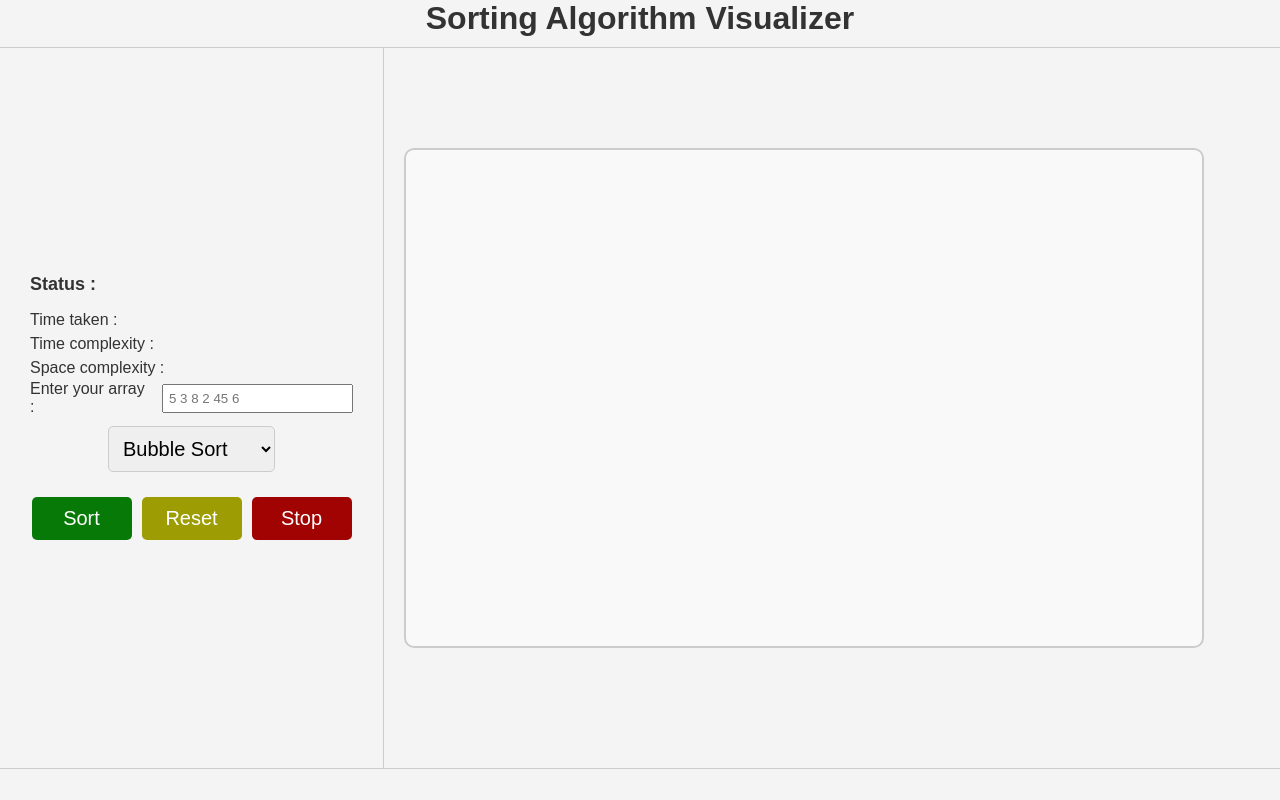
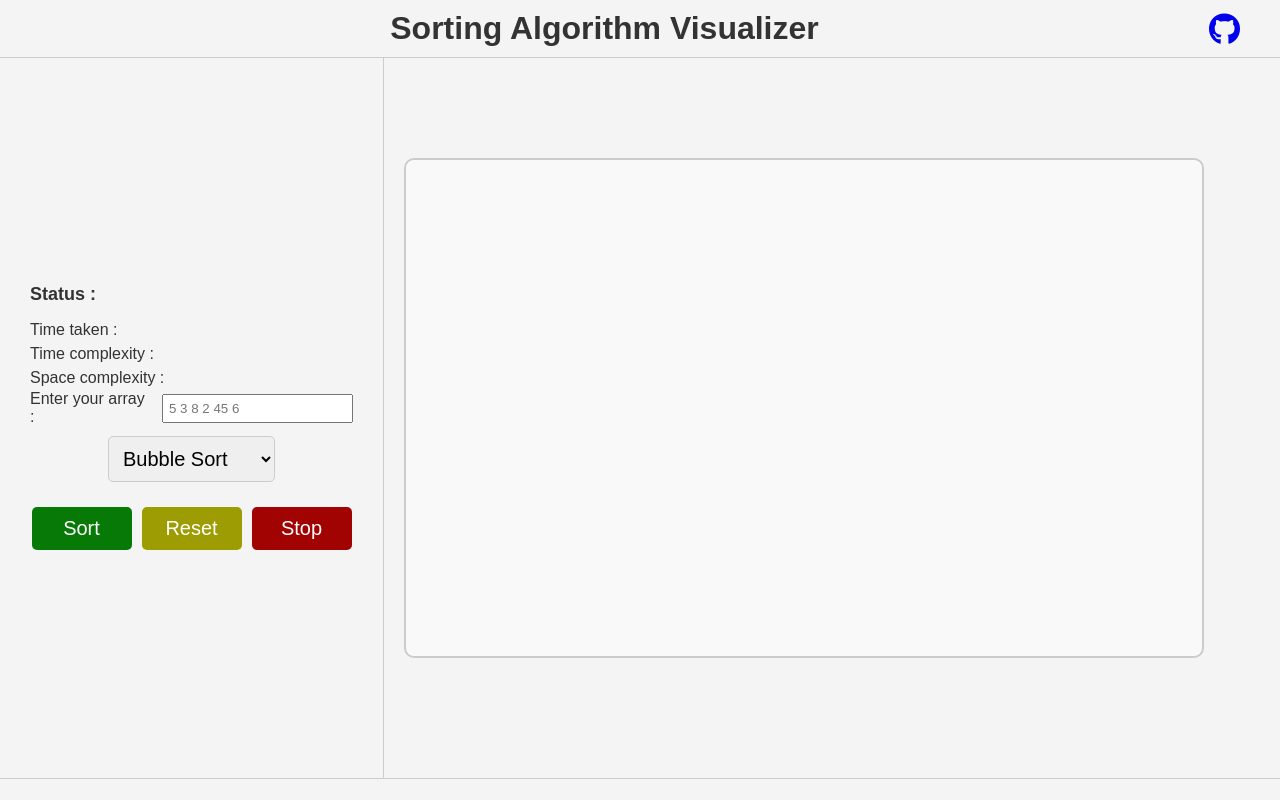
Before and after one commit to Pushparaj13811/sorting-visualizer, a plain HTML site: page index.html in a window 1280 px wide. Drawn offline with Linux system fonts and the light colour scheme.

Commit message:
refactor: update index.html and style.css for GitHub link and styling improvements

```diff
--- a/index.html
+++ b/index.html
@@ -5,10 +5,21 @@
     <meta name="viewport" content="width=device-width, initial-scale=1.0" />
     <title></title>
     <link rel="stylesheet" href="style.css" />
+    <link
+      rel="stylesheet"
+      href="https://cdnjs.cloudflare.com/ajax/libs/font-awesome/6.0.0-beta3/css/all.min.css"
+    />
   </head>
   <body>
     <div class="title-container">
       <h1>Sorting Algorithm Visualizer</h1>
+      <a
+        href="https://github.com/Pushparaj13811/sorting-visualizer"
+        target="_blank"
+        class="github-icon"
+      >
+        <i class="fab fa-github" style="font-size: 32px"></i>
+      </a>
     </div>
     <div class="container">
       <div class="info-container">
--- a/style.css
+++ b/style.css
@@ -15,14 +15,23 @@ body {
 }
 
 .title-container {
+  display: flex;
+  align-items: center;
+  justify-content: center;
+  padding: 10px 0px;
+  border-bottom: 1px solid #ccc;
   width: 100%;
-  text-align: center;
-  padding-bottom: 10px;
-  border-bottom: 1px solid #ccc;
+  align-items: center;
+}
+
+.github-icon {
+  margin-right: 40px;
 }
 
 h1 {
-  margin: 0; /* Remove default margin */
+  flex: 1;
+  text-align: center;
+  margin: 0;
 }
 
 /* Main Container for Two Sections */
```
